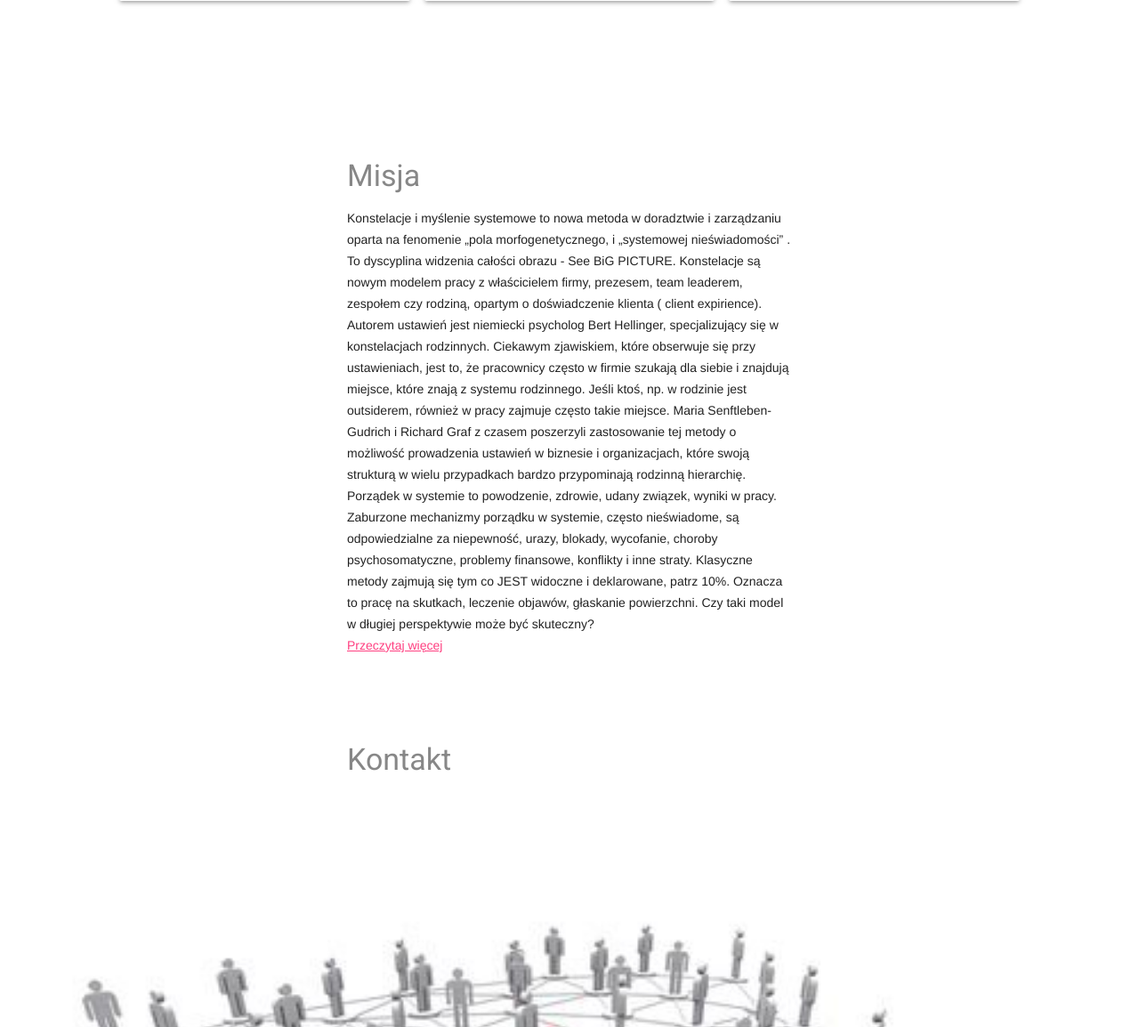
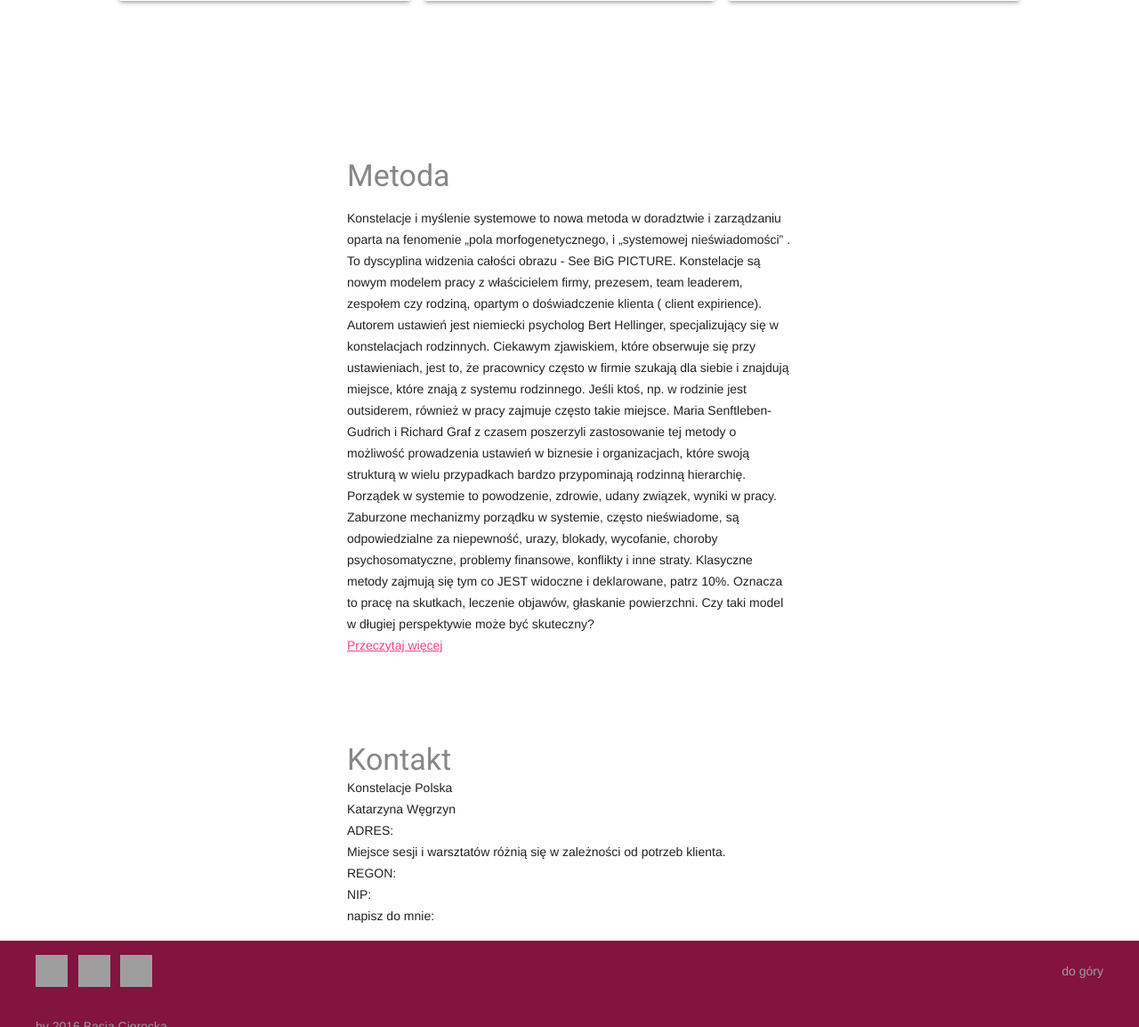
Before and after one commit to basiacierocka/konstelacje, a PHP site: page / in a window 1280 px wide. Shown: the part 1446-2600 px from the top of the page at 89% size. Run offline with PHP 8.4, Linux system fonts and the light colour scheme; some libraries are stand-ins or nearby versions.

Commit message:
changed location of sections, add name of company and contact wip

```diff
--- a/index.html
+++ b/index.html
@@ -21,6 +21,11 @@
               <img class="logo-image" src="images/wiatrak.jpg">
             </span>
           </a>
+          <a class="main-company-name" href="index.html">
+            <span class="mdl-layout-title">
+              <b>Konstelacje</b> Polska
+            </span>
+          </a>
           <!-- Add spacer, to align navigation to the right in desktop -->
           <div class="main-header-spacer mdl-layout-spacer"></div>
           <div class="main-search-box mdl-textfield mdl-js-textfield
@@ -29,8 +34,9 @@
           <!-- Navigation -->
           <div class="main-navigation-container">
             <nav class="main-navigation mdl-navigation">
+              <a class="mdl-navigation__link mdl-typography--text-uppercase" href="#oferta">Oferta</a>
+              <a class="mdl-navigation__link mdl-typography--text-uppercase" href="#metoda">Metoda</a>
               <a class="mdl-navigation__link mdl-typography--text-uppercase" href="#misja">Misja</a>
-              <a class="mdl-navigation__link mdl-typography--text-uppercase" href="#oferta">Oferta</a>
               <a class="mdl-navigation__link mdl-typography--text-uppercase" href="#kontakt">Kontakt</a>
             </nav>
           </div>
@@ -44,8 +50,9 @@
           </span>
         </a>
         <nav class="mdl-navigation">
+          <a class="mdl-navigation__link" href="#oferta">Oferta</a>
+          <a class="mdl-navigation__link" href="#metoda">Metoda</a>
           <a class="mdl-navigation__link" href="#misja">Misja</a>
-          <a class="mdl-navigation__link" href="#oferta">Oferta</a>
           <a class="mdl-navigation__link" href="#kontakt">Kontakt</a>
             <div class="main-drawer-separator"></div>
         </nav>
@@ -62,6 +69,7 @@
               </video>
             </div>
           </div>
+
           <div class="main-cards-section" id="oferta">
             <div class="main-section-title mdl-typography--display-1-color-contrast">Oferta</div>
             <div class="main-card-container mdl-grid">
@@ -120,9 +128,10 @@
               </div>
             </div>
           </div>
-                <div class="main-mission-section" id="misja">
-                  <div class="main-mission-section-text">
-                    <div class="mdl-typography--font-light mdl-typography--display-1-color-contrast">Misja</div>
+
+          <div class="main-method-section" id="metoda">
+            <div class="main-method-section-text">
+              <div class="mdl-typography--font-light mdl-typography--display-1-color-contrast">Metoda</div>
                 <p class="mdl-typography--font-light">
                   Konstelacje i myślenie systemowe to nowa metoda w doradztwie i zarządzaniu oparta na
                   fenomenie „pola morfogenetycznego, i „systemowej nieświadomości” .
@@ -147,17 +156,25 @@
                 <a href="" class="main-link mdl-typography--font-light">Przeczytaj więcej</a>
               </p>
             </div>
-                  <div class="main-mission-section-image"></div>
+            <div class="main-method-section-image"></div>
             </div>
+
             <div class="main-contact-section" id="kontakt">
               <div class="main-contact-section-text">
                 <div class="mdl-typography--font-light mdl-typography--display-1-color-contrast">Kontakt</div>
                 <p class="mdl-typography--font-light">
-                          <br>
+                  Konstelacje Polska<br>
+                  Katarzyna Węgrzyn<br>
+                  ADRES:<br>
+                  Miejsce sesji i warsztatów różnią się w zależności od potrzeb klienta.<br>
+                  REGON:<br>
+                  NIP:<br>
+                  napisz do mnie:<br>
                 </p>
               </div>
               <div class="main-contact-section-image"></div>
             </div>
+
             <footer class="footer mdl-mega-footer" id="footer">
               <div class="mdl-mega-footer--top-section">
                 <div class="mdl-mega-footer--left-section">
@@ -175,7 +192,7 @@
               </div>
 
               <div class="mdl-mega-footer--middle-section">
-                  <p class="mdl-typography--font-light">:by 2016 Basia Cierocka</p>
+                <p class="mdl-typography--font-light">by 2016 Basia Cierocka</p>
               </div>
             </footer>
         </div>
--- a/styles.css
+++ b/styles.css
@@ -57,6 +57,14 @@
   background-color: white;
 }
 
+.main-company-name {
+  text-decoration: none;
+  font-size: 2em;
+  color: #8B8381;
+}
+.main-company-name b{
+  color: red;
+}
   .main-header .material-icons {
     color: #767777 !important;
   }
@@ -120,7 +128,7 @@
   .android-cards-button {
     -webkit-order: 3;
         -ms-flex-order: 3;
-            order: 3;
+            order: 3;titletitle
   }
 
 
@@ -199,30 +207,30 @@
 .main-link .material-icons {
     position: relative;
     top: -1px;
-    vertical-align: middle;
+    vertical-align: middle;title
   }
 
 .mdl-typography--font-light{
   text-align: left;
 }
-.main-mission-section, .main-contact-section {
+.main-method-section, .main-contact-section {
   text-align: center;
 }
 
-.main-mission-section-text,.main-contact-section-text {
+.main-method-section-text,.main-contact-section-text {
   max-width: 500px;
   margin-left: auto;
   margin-right: auto;
   padding: 80px 16px 0 16px;
 }
 
-  .main-mission-section-text p {
+  .main-method-section-text p {
     padding-top: 16px;
   }
 
 .main-contact-section-image {
   background: url('images/system.jpg') center top no-repeat;
-  background-size: cover;
+  background-size: cover;title
   height: 400px;
 }
 
```
Lines whose indentation alone changed are shown as unchanged.
